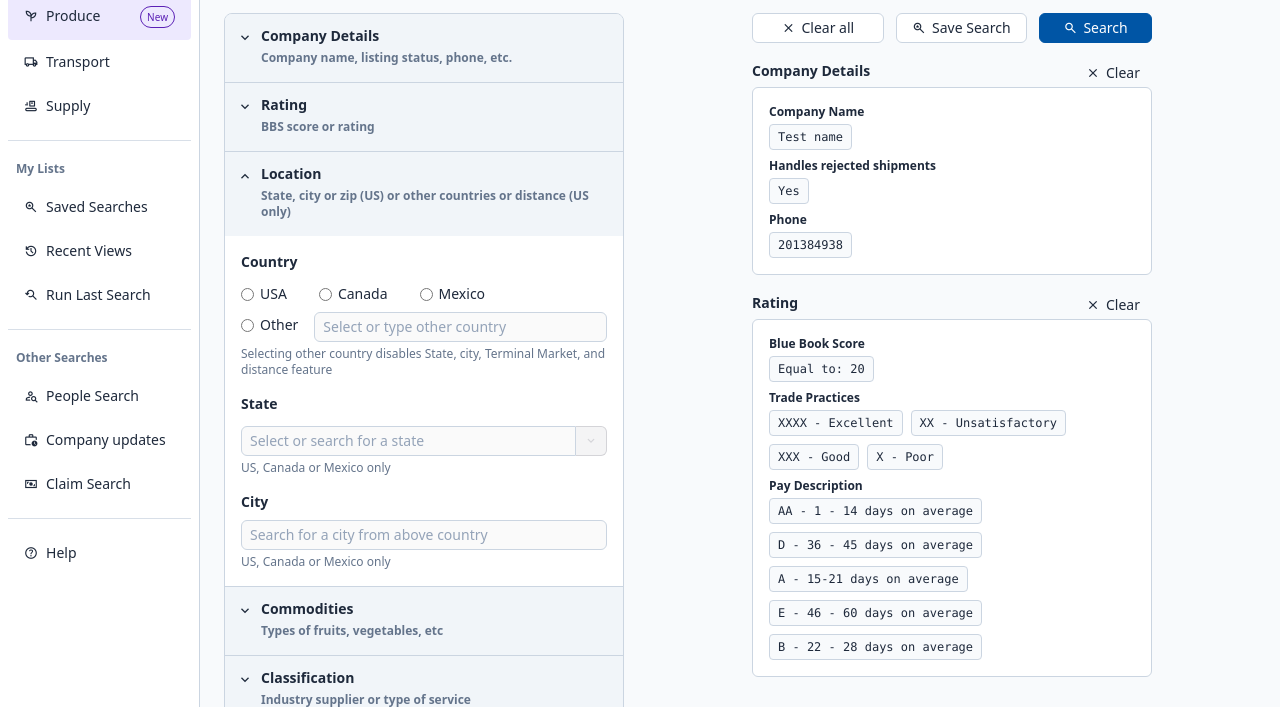
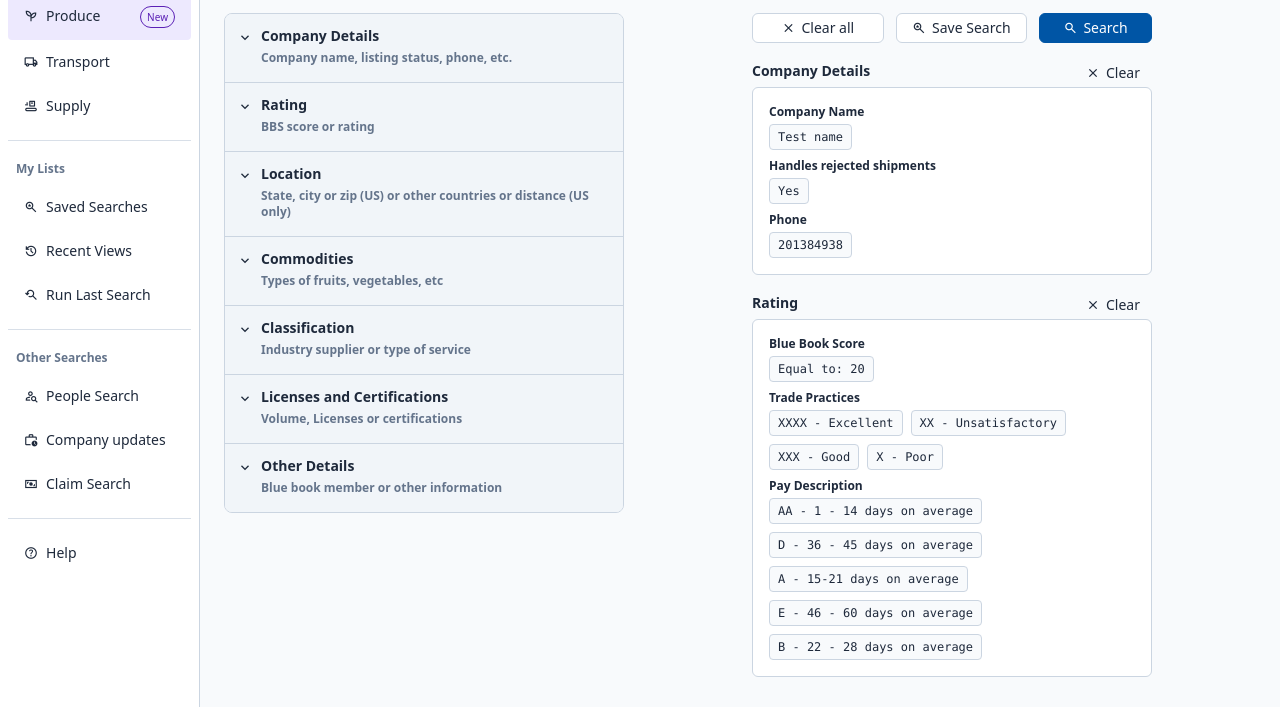
Before and after one commit to pratyushtewari/bbos-components, a website built with Vite: page index.html in a window 1280 px wide. Both pictures are taken after a click on the button 424 px from the left and 287 px from the top of the page. Shown: the part 93-800 px from the top of the page. Built offline with nearby package versions, Linux system fonts and the light colour scheme.

Commit message:
Added some TODO from jeff

```diff
--- a/index.html
+++ b/index.html
@@ -744,7 +744,7 @@
                     </div>
                   </div>
                 </div>
-                <div class="bbs-accordion-item">
+                <div class="bbs-accordion-item open">
                   <button
                     onclick="toggleAccordion(event)"
                     class="bbs-accordion-header"
@@ -764,7 +764,7 @@
                   </button>
                   <div class="bbs-accordion-content">
                     <div class="content-wrapper">
-                      <fieldset disabled class="tw-flex tw-flex-col tw-gap-4">
+                      <fieldset class="tw-flex tw-flex-col tw-gap-4">
                         <div
                           data-info="Country Selection"
                           class="input-wrapper"
--- a/main.js
+++ b/main.js
@@ -62,6 +62,9 @@ const toggleAccordion = (event) => {
       .setAttribute("disabled", "disabled");
     contentWrapper.style.height = "0px";
   }
+
+  // This is needed to .net form does not automatically post back
+  event.preventDefault();
 };
 
 const us = [
@@ -172,6 +175,7 @@ const canada = [
 // this function adds options in the
 // .bbs-combobox's menu.
 const addCountryStateOptions = (event, country) => {
+  // TODO:PT - USE CONTRY and STATE IDS instead of names
   // clear and disable other-countries input
   const otherCountryInput = document.querySelector("#otherCountries");
   otherCountryInput.setAttribute("disabled", "disabled");
@@ -189,9 +193,7 @@ const addCountryStateOptions = (event, country) => {
   // clear the previous list
   optionContainer.innerHTML = "";
 
-  // clear the previously selected states
-  combobox.querySelector(".multiselect-tag-container").innerHTML = "";
-
+  // TODO:JMT - CHANGE THIS TO THE DATA SOURCE FROM THE BBOS
   const states =
     country === "mexico" ? mexico : country === "canada" ? canada : us;
 
@@ -223,6 +225,7 @@ const addCountryStateOptions = (event, country) => {
 // this will add the tags in the .multiselect-tag-container
 // if it exits or append one in the combobox
 const handleMultiselectOptionSelection = (event, value) => {
+  // TODO:PT - USE CONTRY and STATE IDS instead of names
   event.stopPropagation();
   const comboboxParent = event.currentTarget.closest(".bbs-combobox");
   const inputElement = comboboxParent.querySelector("input");
@@ -273,7 +276,8 @@ const handleMultiselectOptionSelection = (event, value) => {
 // is clicked, this is the function
 // that needs to be called to remove it
 const removeMultiselectTag = (event) => {
-  // TODO - unhide the menu items with this value.
+  // TODO:PT - Make on the X on the tag clicable and focasable
+  // TODO:PT - USE CONTRY and STATE IDS instead of names
   const comboboxParent = event.currentTarget.closest(".bbs-combobox");
   const menu = comboboxParent.querySelector(".dropdown-menu");
   const value = event.currentTarget.id
@@ -315,6 +319,10 @@ const enableOtherCountriesInput = (event, id) => {
 
   // Clear the existing multiseled tags
   stateCitiselector.querySelector(".multiselect-tag-container").innerHTML = "";
+
+  // TODO:JMT - CHANGE THIS TO THE DATA SOURCE FROM THE BBOS
+
+  // TODO:PT - Populate a template country selection list.
 };
 
 const handleKeydownInComboInput = (event) => {
```
